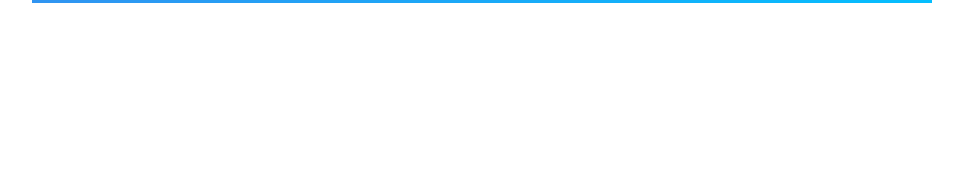
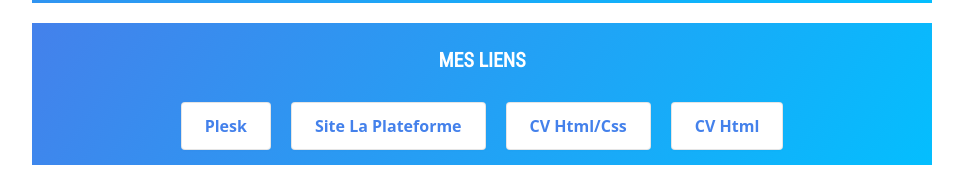
Before and after one commit to axel-vair/plesk, a plain HTML site: page index.html in a window 1280 px wide. Shown: the part 2919-3104 px from the top of the page, without its empty margins (158-1121 px from the left). Before the commit the page ends 2922 px from the top, so only its background shows below. Drawn offline with Linux system fonts and the light colour scheme; a web font is replaced by a local one.

Commit message:
add link github section

```diff
--- a/cv-axel-vair.css
+++ b/cv-axel-vair.css
@@ -487,3 +487,62 @@
     50% { background-position: 400% 0; }
     100% { background-position: 0 0; }
 }
+
+/* Container link */
+.container_link {
+    display: flex;
+    justify-content: center;
+}
+
+
+/* Button link */
+.button_link a  {
+    text-decoration: none;
+    color: rgb(68,129,235);
+}
+.button_link {
+    align-items: center;
+    background-color: #FFFFFF;
+    border: 1px solid rgba(0, 0, 0, 0.1);
+    border-radius: .25rem;
+    box-shadow: rgba(0, 0, 0, 0.02) 0 1px 3px 0;
+    box-sizing: border-box;
+    color: rgba(0, 0, 0, 0.85);
+    cursor: pointer;
+    display: inline-flex;
+    font-family: system-ui,-apple-system,system-ui,"Helvetica Neue",Helvetica,Arial,sans-serif;
+    font-size: 16px;
+    font-weight: 600;
+    justify-content: center;
+    line-height: 1.25;
+    margin: 10px;
+    min-height: 3rem;
+    padding: calc(.875rem - 1px) calc(1.5rem - 1px);
+    position: relative;
+    text-decoration: none;
+    transition: all 250ms;
+    user-select: none;
+    -webkit-user-select: none;
+    touch-action: manipulation;
+    vertical-align: baseline;
+    width: auto;
+}
+
+.button_link:hover,
+.button_link:focus {
+    border-color: rgba(0, 0, 0, 0.15);
+    box-shadow: rgba(0, 0, 0, 0.5) 0 4px 12px;
+    color: rgba(0, 0, 0, 0.65);
+}
+
+.button_link:hover {
+    transform: translateY(-1px);
+}
+
+.button_link:active {
+    background-color: #F0F0F1;
+    border-color: rgba(0, 0, 0, 0.5);
+    box-shadow: rgba(0, 0, 0, 0.06) 0 2px 4px;
+    color: rgba(0, 0, 0, 0.65);
+    transform: translateY(0);
+}
--- a/index.html
+++ b/index.html
@@ -170,3 +170,22 @@
 
 </section>
 <!-- End section projets-->
+
+<!-- Start liens github -->
+<section id="competences">
+    <h3>Mes liens</h3>
+
+
+    <div class="container_link">
+        <button class="button_link" role="button"><a href="https://github.com/axel-vair/plesk">Plesk</a></button>
+        <button class="button_link" role="button"><a href="https://github.com/axel-vair/site-la-plateforme">Site La Plateforme</a></button>
+        <button class="button_link" role="button"><a href="https://github.com/axel-vair/cv-html-css">CV Html/Css</a></button>
+        <button class="button_link" role="button"><a href="https://github.com/axel-vair/cv-html">CV Html</a></button>
+    </div>
+</section>
+<!-- End section projets-->
+
+
+
+</main>
+</body>
```
Also changed, not shown: 2 other files.
